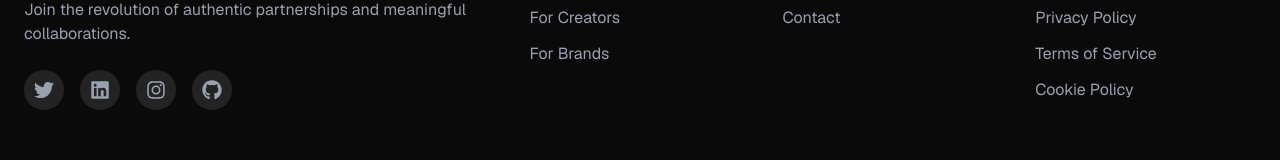
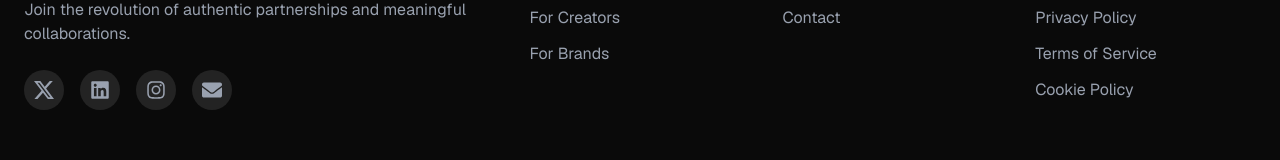
Before and after one commit to decodewithParth/circle-5, a Next.js app: page / in a window 1280 px wide. Shown: the part 3742-3902 px from the top of the page. Built offline with nearby package versions, Linux system fonts and the light colour scheme; no server answers; the database is empty.

Commit message:
given the social links the redirection

```diff
--- a/package.json
+++ b/package.json
@@ -16,7 +16,7 @@
     "firebase": "^11.10.0",
     "framer-motion": "^12.19.1",
     "lucide-react": "^0.523.0",
-    "motion": "^12.19.2",
+    "motion": "^12.22.0",
     "next": "15.3.4",
     "react": "^19.0.0",
     "react-dom": "^19.0.0",
--- a/src/component/footer-section.tsx
+++ b/src/component/footer-section.tsx
@@ -2,15 +2,25 @@
 import { cn } from "@/lib/utils";
 import { motion } from "framer-motion";
 import {
-  FaTwitter,
   FaLinkedin,
   FaInstagram,
-  FaGithub,
+  FaEnvelope,
   FaHeart
 } from "react-icons/fa";
 
+
 export const FooterSection = () => {
   const currentYear = new Date().getFullYear();
+
+  const XIcon = (props: React.HTMLAttributes<SVGElement>) => (
+    <svg viewBox="0 0 24 24" xmlns="http://www.w3.org/2000/svg" {...props}>
+      <title>X</title>
+      <path
+        fill="currentColor"
+        d="M18.901 1.153h3.68l-8.04 9.19L24 22.846h-7.406l-5.8-7.584-6.638 7.584H.474l8.6-9.83L0 1.154h7.594l5.243 6.932ZM17.61 20.644h2.039L6.486 3.24H4.298Z"
+      />
+    </svg>
+  );
 
   const handleProductLinkClick = (href: string) => {
     const element = document.querySelector(href);
@@ -38,10 +48,10 @@ export const FooterSection = () => {
   };
 
   const socialLinks = [
-    { name: "Twitter", icon: FaTwitter, href: "#" },
-    { name: "LinkedIn", icon: FaLinkedin, href: "#" },
-    { name: "Instagram", icon: FaInstagram, href: "#" },
-    { name: "GitHub", icon: FaGithub, href: "#" },
+    { name: "X", icon: XIcon, href: "https://x.com/heycircleapp" },
+    { name: "LinkedIn", icon: FaLinkedin, href: "https://linkedin.com/company/circle" },
+    { name: "Instagram", icon: FaInstagram, href: "https://instagram.com/heycircle.app" },
+    { name: "Email", icon: FaEnvelope, href: "mailto:team.heycircle@gmail.com" },
   ];
 
   return (
@@ -65,17 +75,17 @@ export const FooterSection = () => {
                 Connecting brands and creators in the most innovative way.
                 Join the revolution of authentic partnerships and meaningful collaborations.
               </p>
-              <div className="flex space-x-4">
+                            <div className="flex space-x-4">
                 {socialLinks.map((social) => (
-                  <motion.a
+                  <a
                     key={social.name}
                     href={social.href}
-                    whileHover={{ scale: 1.1 }}
-                    whileTap={{ scale: 0.95 }}
+                    target="_blank"
+                    rel="noopener noreferrer"
                     className="w-10 h-10 rounded-full bg-white/10 flex items-center justify-center text-gray-400 hover:text-[#9146FF] hover:bg-white/20 transition-all duration-300"
                   >
                     <social.icon className="w-5 h-5" />
-                  </motion.a>
+                  </a>
                 ))}
               </div>
             </motion.div>
```
Also changed, not shown: 1 other file (tests, documents, lock files or other folders).
